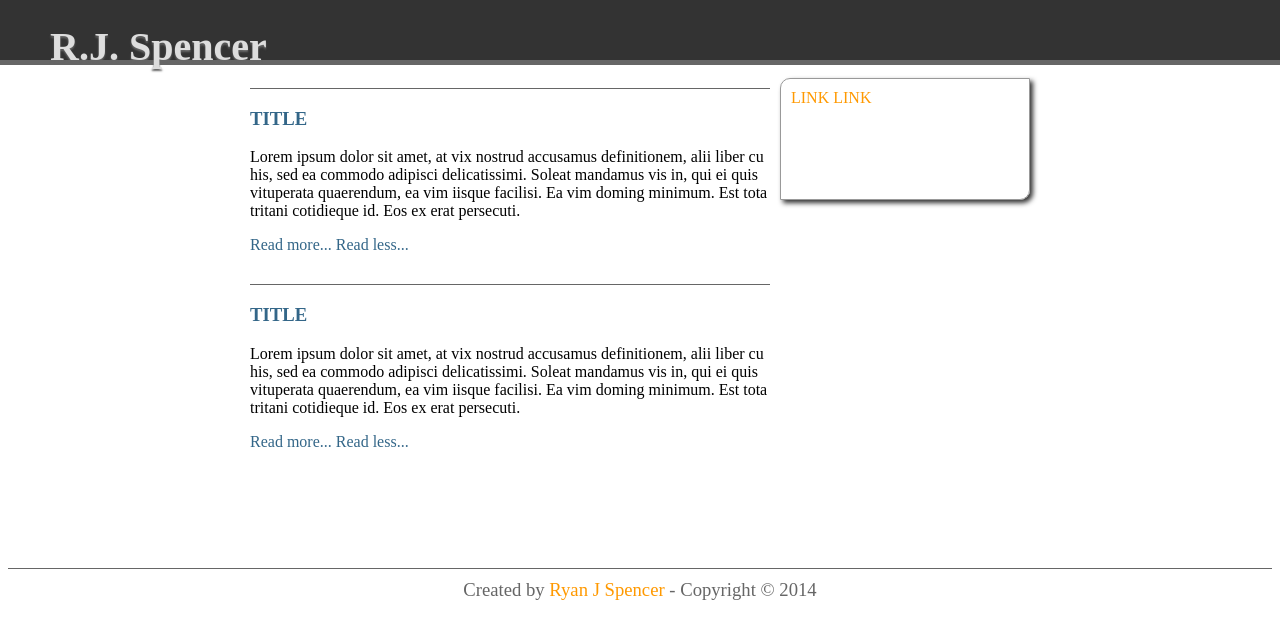
After one commit to rjspencer/rjspencer.github.io, a PHP site: page /unit1_projects/week1_technical_blog.html in a window 1280 px wide. The commit adds this page. Shown: the top 639 px of the page. Run offline with PHP 8.4, Linux system fonts and the light colour scheme; some libraries are stand-ins or nearby versions.

Commit message:
DBC W1 Tech blog structure initial commit

```diff
--- a/unit1_projects/stylesheets/dbc2.css
+++ b/unit1_projects/stylesheets/dbc2.css
@@ -79,6 +79,39 @@ h3  {
 
 }
 
+.post  {
+	height: auto;
+	margin-top: 10px;
+	margin-bottom: 10px;
+	padding-bottom: 20px;
+	border-top: 1px solid #666;
+	border-bottom: 1 px solid #666;
+	overflow: hidden;
+	transition: all 0.3s linear;
+
+}
+
+.post .collapsed  {
+	min-height: 40px;
+	height: 40px;
+}
+
+.read_more  {
+	position: relative;
+	bottom: 0px;
+	left: 0px;
+	color: #336688;
+
+}
+
+.read_less  {
+	position: relative;
+	bottom: 0px;
+	left: 0px;
+	color: #336688;
+
+}
+
 .imgbox  {
 	float: left;
     margin: 5px;
--- /dev/null
+++ b/unit1_projects/week1_technical_blog.html
@@ -0,0 +1,64 @@
+<!DOCTYPE html>
+<html>
+<head>
+	<title>DBC 2 - Phase 0 - Unit 1</title>
+
+	<link rel="stylesheet" type="text/css" href="stylesheets/dbc2.css">
+	<script src="http://ajax.googleapis.com/ajax/libs/jquery/1.11.0/jquery.min.js"></script>
+	<script>
+		$(document).ready(function(){
+			$('.read_less').hide();
+
+			$('.read_more').click( function() ) {
+				$(this).parent().toggleClass('collapsed');
+				$(this).closest('.read_less').show();
+				$(this).hide()
+			}
+
+			$('.read_less').click( function() ) {
+				$(this).parent().toggleClass('collapsed');
+				$(this).closest('.read_more').show();
+				$(this).hide()
+			}
+
+
+		});
+	</script>
+
+</head>
+<body>
+	<div id="header">
+        <div id="logo">
+        R.J. Spencer
+        </div>
+	</div>
+<div id="main">
+	<div id="content">
+		<div class="collapsed post">
+			<h3>TITLE</h3>
+			<p>Lorem ipsum dolor sit amet, at vix nostrud accusamus definitionem, alii liber cu his, sed ea commodo adipisci delicatissimi. Soleat mandamus vis in, qui ei quis vituperata quaerendum, ea vim iisque facilisi. Ea vim doming minimum. Est tota tritani cotidieque id. Eos ex erat persecuti.</p>
+			<span class="read_more">Read more...</span>
+			<span class="read_less">Read less...</span>
+		</div>
+		<div class="collapsed post">
+			<h3>TITLE</h3>
+			<p>Lorem ipsum dolor sit amet, at vix nostrud accusamus definitionem, alii liber cu his, sed ea commodo adipisci delicatissimi. Soleat mandamus vis in, qui ei quis vituperata quaerendum, ea vim iisque facilisi. Ea vim doming minimum. Est tota tritani cotidieque id. Eos ex erat persecuti.</p>
+			<span class="read_more">Read more...</span>
+			<span class="read_less">Read less...</span>
+		</div>
+	</div>
+
+	<div id="sidebar">
+		<div class="sidebox">
+			<span class="sidebox_link" ><a href="">LINK</a></span>
+			<span class="sidebox_link" ><a href="">LINK</a></span>
+		</div>
+	</div>
+
+</div>
+    <div class="break"> </div>
+	<div id="footer">
+	<span id="copyright">Created by <a href="mailto:rjspencer82@gmail.com">Ryan J Spencer</a> - Copyright &copy 2014</span>
+	</div>
+</body>
+</html>
```
Also changed, not shown: unit1_projects/images/WFengadget.jpg (added), unit1_projects/images/WFspoongraphics.jpg (added), unit1_projects/images/WFwoot.jpg (added), 1 other file.
